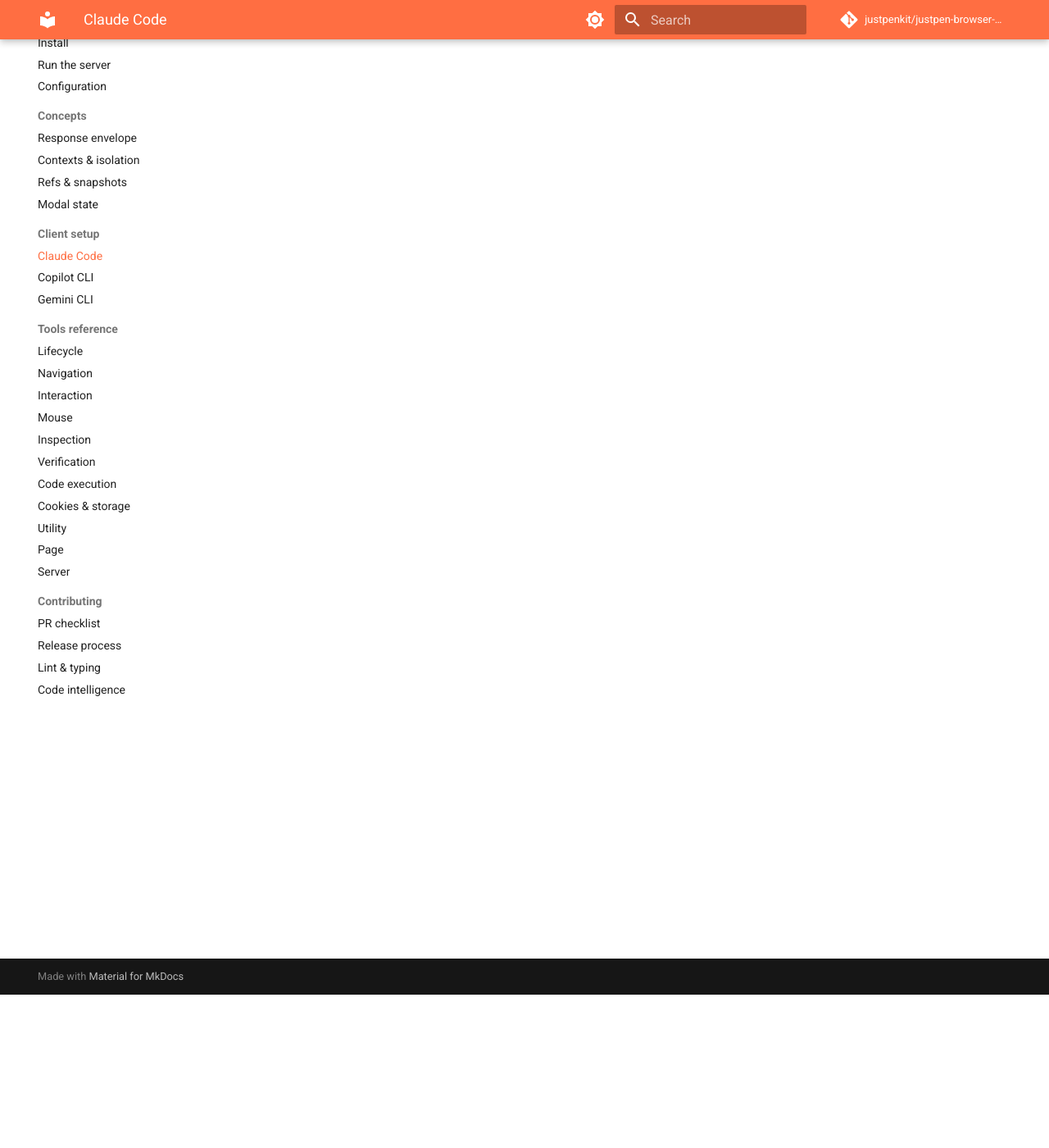
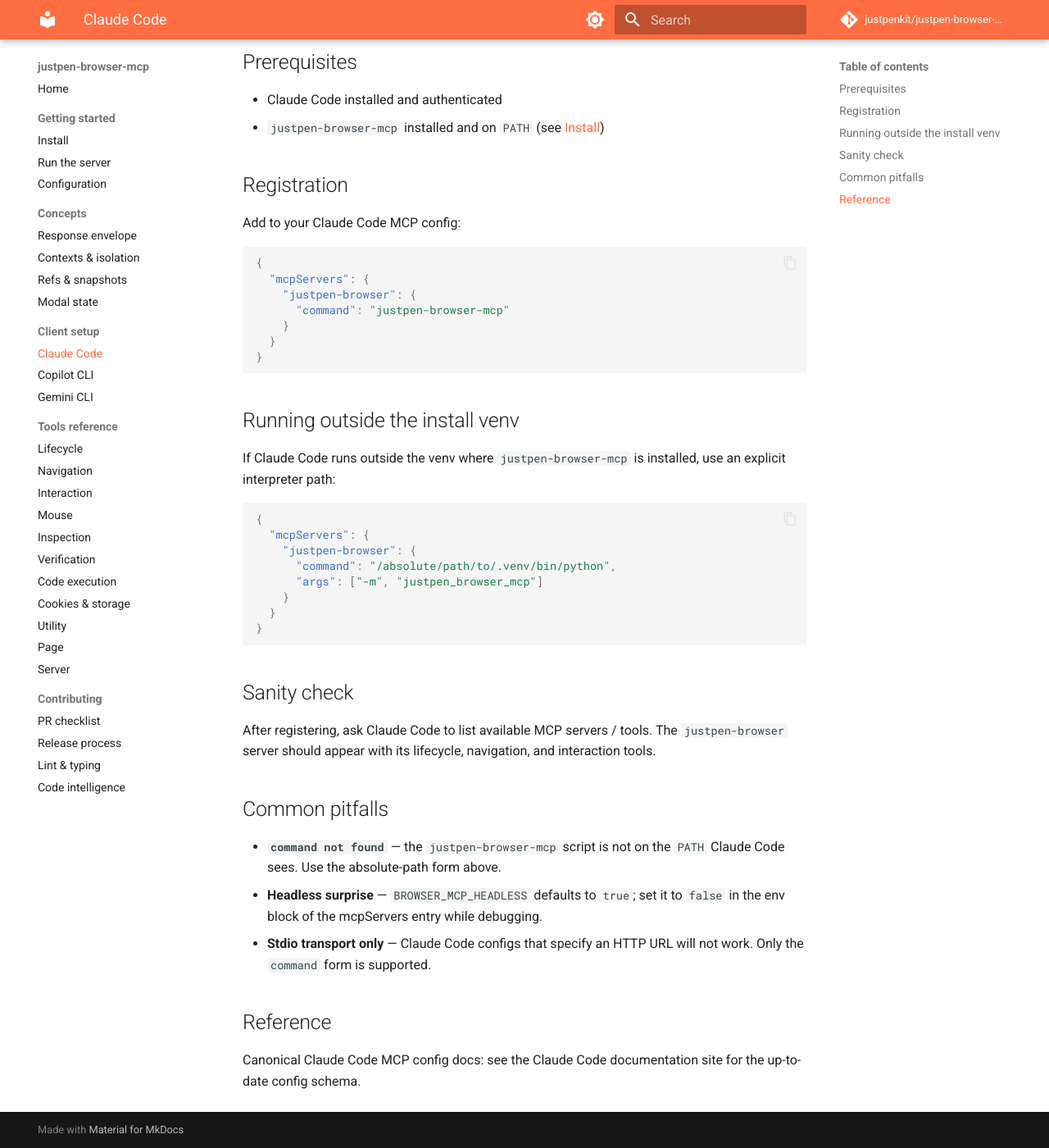
Before and after one commit to justpenkit/justpen-browser-mcp, an MkDocs documentation site: the page built from docs/client-setup/claude-code.md, in a window 1280 px wide and 1400 px high, scrolled down 187 px. Shown: the whole window at 82% size. Built offline with MkDocs 1.6.1 and Material for MkDocs 9.7.7, drawn with Linux system fonts in a browser that asks for light colours; comment, search, counter and statistics services are not loaded.

Commit message:
docs(client-setup): add Claude Code wiring guide

````diff
--- a/docs/client-setup/claude-code.md
+++ b/docs/client-setup/claude-code.md
@@ -1 +1,59 @@
 # Claude Code
+
+Wire `justpen-browser-mcp` into [Claude Code](https://claude.com/claude-code).
+
+## Prerequisites
+
+- Claude Code installed and authenticated
+- `justpen-browser-mcp` installed and on `PATH` (see
+  [Install](../getting-started/install.md))
+
+## Registration
+
+Add to your Claude Code MCP config:
+
+```json
+{
+  "mcpServers": {
+    "justpen-browser": {
+      "command": "justpen-browser-mcp"
+    }
+  }
+}
+```
+
+## Running outside the install venv
+
+If Claude Code runs outside the venv where `justpen-browser-mcp` is installed,
+use an explicit interpreter path:
+
+```json
+{
+  "mcpServers": {
+    "justpen-browser": {
+      "command": "/absolute/path/to/.venv/bin/python",
+      "args": ["-m", "justpen_browser_mcp"]
+    }
+  }
+}
+```
+
+## Sanity check
+
+After registering, ask Claude Code to list available MCP servers / tools. The
+`justpen-browser` server should appear with its lifecycle, navigation, and
+interaction tools.
+
+## Common pitfalls
+
+- **`command not found`** — the `justpen-browser-mcp` script is not on the
+  `PATH` Claude Code sees. Use the absolute-path form above.
+- **Headless surprise** — `BROWSER_MCP_HEADLESS` defaults to `true`; set it to
+  `false` in the env block of the mcpServers entry while debugging.
+- **Stdio transport only** — Claude Code configs that specify an HTTP URL will
+  not work. Only the `command` form is supported.
+
+## Reference
+
+Canonical Claude Code MCP config docs: see the Claude Code documentation site
+for the up-to-date config schema.
````
